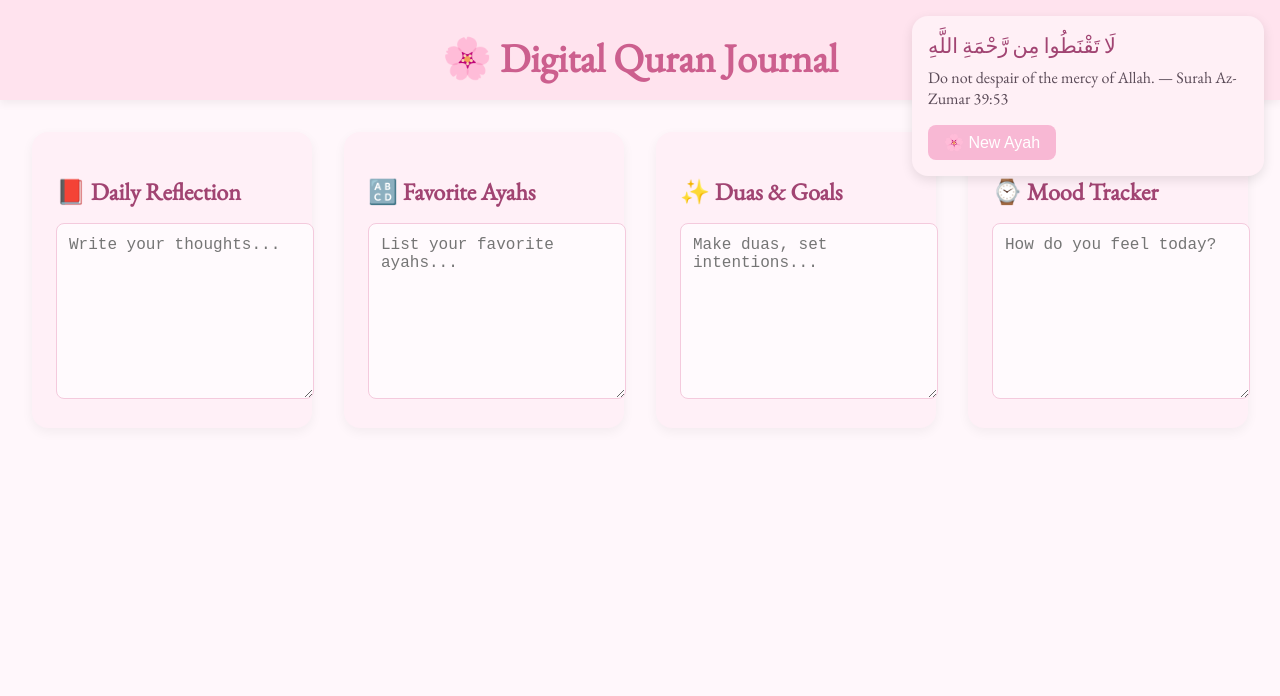
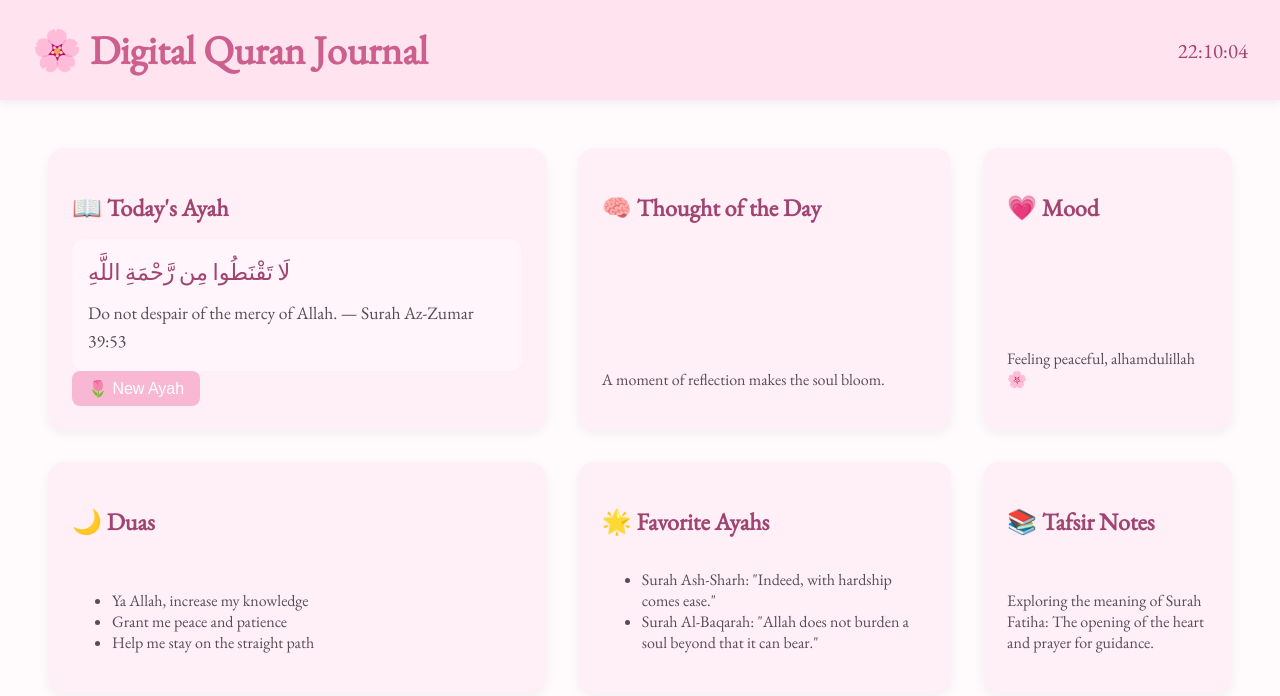
Before and after one commit to elysian-ash/Qalb-of-Quran, a plain HTML site: page index.html in a window 1280 px wide. Drawn offline with nearby package versions, Linux system fonts and the light colour scheme.

Commit message:
Update index.html

```diff
--- a/index.html
+++ b/index.html
@@ -3,14 +3,14 @@
 <head>
   <meta charset="UTF-8" />
   <meta name="viewport" content="width=device-width, initial-scale=1.0"/>
-  <title>✨ Quran Journal Dashboard</title>
+  <title>🌸 Digital Quran Journal</title>
   <style>
     @import url('https://fonts.googleapis.com/css2?family=EB+Garamond&display=swap');
 
     body {
       margin: 0;
       font-family: 'EB Garamond', serif;
-      background-color: #fff7fb;
+      background-color: #fffafc;
       color: #5b4b58;
       display: flex;
       flex-direction: column;
@@ -18,8 +18,10 @@
     }
 
     header {
-      text-align: center;
-      padding: 2rem 1rem 1rem;
+      display: flex;
+      justify-content: space-between;
+      align-items: center;
+      padding: 1.5rem 2rem;
       background: #ffe3ee;
       box-shadow: 0 4px 8px rgba(0,0,0,0.05);
     }
@@ -30,12 +32,21 @@
       margin: 0;
     }
 
+    #clock {
+      font-size: 1.3rem;
+      color: #a14472;
+    }
+
     .dashboard {
       display: grid;
-      grid-template-columns: repeat(auto-fit, minmax(280px, 1fr));
+      grid-template-areas:
+        'ayah reflection mood'
+        'duas fav tafsir';
+      grid-template-columns: 2fr 1.5fr 1fr;
+      grid-auto-rows: minmax(150px, auto);
       gap: 2rem;
-      padding: 2rem;
-      max-width: 1400px;
+      padding: 3rem;
+      max-width: 1600px;
       margin: 0 auto;
     }
 
@@ -44,7 +55,17 @@
       border-radius: 1rem;
       padding: 1.5rem;
       box-shadow: 0 4px 12px rgba(0,0,0,0.05);
+      display: flex;
+      flex-direction: column;
+      justify-content: space-between;
     }
+
+    .ayah-box { grid-area: ayah; }
+    .reflection-box { grid-area: reflection; }
+    .mood-box { grid-area: mood; }
+    .duas-box { grid-area: duas; }
+    .fav-box { grid-area: fav; }
+    .tafsir-box { grid-area: tafsir; }
 
     .widget h2 {
       font-size: 1.5rem;
@@ -52,27 +73,18 @@
       margin-bottom: 1rem;
     }
 
-    .ayah-box {
-      position: absolute;
-      top: 1rem;
-      right: 1rem;
-      width: 320px;
-      background: #fff0f6;
-      border-radius: 1rem;
+    .ayah-text {
+      background: #fff5fb;
+      border-radius: 0.8rem;
       padding: 1rem;
-      box-shadow: 0 4px 12px rgba(0,0,0,0.1);
+      font-size: 1.1rem;
+      line-height: 1.6;
     }
 
     .arabic {
-      font-size: 1.3rem;
+      font-size: 1.4rem;
       color: #a14472;
       margin-bottom: 0.5rem;
-    }
-
-    .translation {
-      font-size: 1rem;
-      color: #5b4b58;
-      margin-bottom: 1rem;
     }
 
     button {
@@ -83,54 +95,60 @@
       border-radius: 0.5rem;
       cursor: pointer;
       font-size: 1rem;
+      align-self: flex-start;
     }
 
     button:hover {
       background-color: #e89ab9;
-    }
-
-    textarea {
-      width: 100%;
-      height: 150px;
-      border: 1px solid #f4cadd;
-      border-radius: 0.5rem;
-      padding: 0.75rem;
-      font-size: 1rem;
-      background: #fffafd;
-      resize: vertical;
     }
   </style>
 </head>
 <body>
   <header>
     <h1>🌸 Digital Quran Journal</h1>
+    <div id="clock"></div>
   </header>
 
-  <div class="ayah-box">
-    <div class="arabic" id="ayahArabic">Loading...</div>
-    <div class="translation" id="ayahTranslation"></div>
-    <button onclick="generateRandomAyah()">🌸 New Ayah</button>
-  </div>
-
   <main class="dashboard">
-    <section class="widget">
-      <h2>📕 Daily Reflection</h2>
-      <textarea placeholder="Write your thoughts..."></textarea>
+    <section class="widget ayah-box">
+      <h2>📖 Today's Ayah</h2>
+      <div class="ayah-text">
+        <div class="arabic" id="ayahArabic">Loading...</div>
+        <div id="ayahTranslation"></div>
+      </div>
+      <button onclick="generateRandomAyah()">🌷 New Ayah</button>
     </section>
 
-    <section class="widget">
-      <h2>🔠 Favorite Ayahs</h2>
-      <textarea placeholder="List your favorite ayahs..."></textarea>
+    <section class="widget reflection-box">
+      <h2>🧠 Thought of the Day</h2>
+      <p>A moment of reflection makes the soul bloom.</p>
     </section>
 
-    <section class="widget">
-      <h2>✨ Duas & Goals</h2>
-      <textarea placeholder="Make duas, set intentions..."></textarea>
+    <section class="widget mood-box">
+      <h2>💗 Mood</h2>
+      <p>Feeling peaceful, alhamdulillah 🌸</p>
     </section>
 
-    <section class="widget">
-      <h2>⌚ Mood Tracker</h2>
-      <textarea placeholder="How do you feel today?"></textarea>
+    <section class="widget duas-box">
+      <h2>🌙 Duas</h2>
+      <ul>
+        <li>Ya Allah, increase my knowledge</li>
+        <li>Grant me peace and patience</li>
+        <li>Help me stay on the straight path</li>
+      </ul>
+    </section>
+
+    <section class="widget fav-box">
+      <h2>🌟 Favorite Ayahs</h2>
+      <ul>
+        <li>Surah Ash-Sharh: "Indeed, with hardship comes ease."</li>
+        <li>Surah Al-Baqarah: "Allah does not burden a soul beyond that it can bear."</li>
+      </ul>
+    </section>
+
+    <section class="widget tafsir-box">
+      <h2>📚 Tafsir Notes</h2>
+      <p>Exploring the meaning of Surah Fatiha: The opening of the heart and prayer for guidance.</p>
     </section>
   </main>
 
@@ -150,6 +168,16 @@
       document.getElementById("ayahArabic").textContent = random.arabic;
       document.getElementById("ayahTranslation").textContent = random.translation;
     }
+
+    function updateClock() {
+      const now = new Date();
+      const hours = String(now.getHours()).padStart(2, '0');
+      const minutes = String(now.getMinutes()).padStart(2, '0');
+      const seconds = String(now.getSeconds()).padStart(2, '0');
+      document.getElementById('clock').textContent = `${hours}:${minutes}:${seconds}`;
+    }
+    setInterval(updateClock, 1000);
+    updateClock();
   </script>
 </body>
 </html>
```
